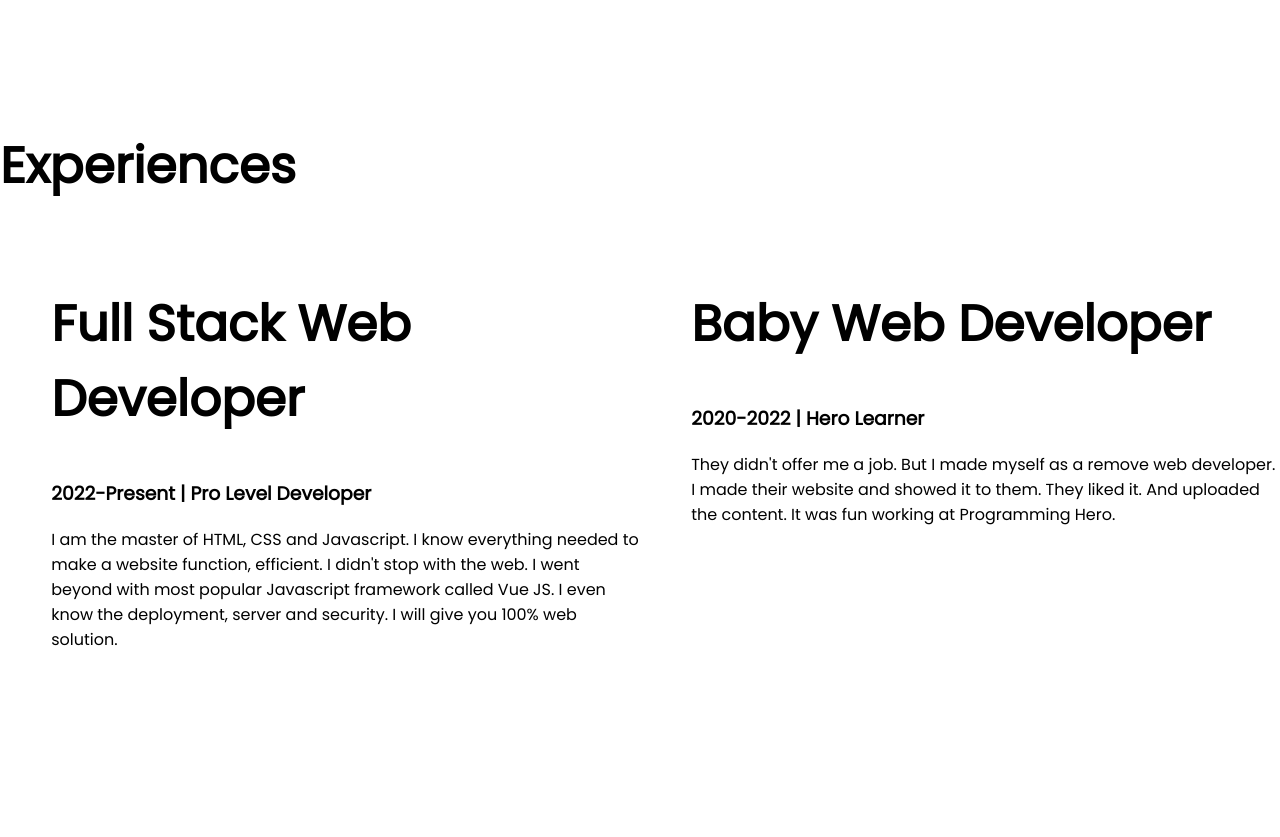
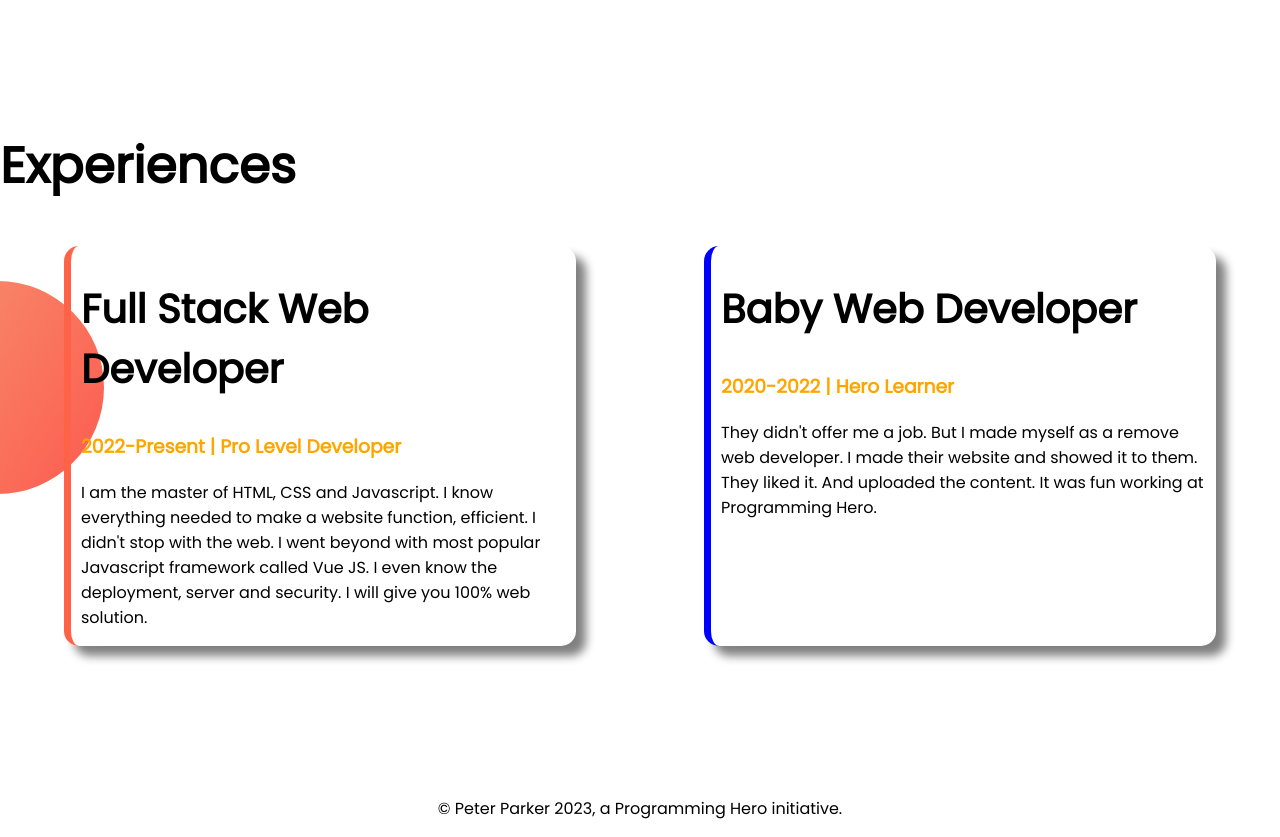
Before and after one commit to samiaurmee/developer-portfolio, a plain HTML site: page index.html in a window 1280 px wide. Shown: the part 1120-1957 px from the top of the page. Drawn offline with Linux system fonts and the light colour scheme.

Commit message:
style border and added footer

```diff
--- a/index.html
+++ b/index.html
@@ -54,24 +54,29 @@
     <section class="experience-area">
         <h1>Experiences</h1>
         <div class="flexible-container">
-            <div class="half-width">
-                <h1>Full Stack Web Developer</h1>
-                <h3>2022-Present | Pro Level Developer</h3>
+            <div id="full-stack-web-developer" class="experience-item">
+                <h2>Full Stack Web Developer</h2>
+                <h3 class="orange-color">2022-Present | Pro Level Developer</h3>
                 <p>I am the master of HTML, CSS and Javascript. I know everything needed to make a website function,
                     efficient. I didn't stop with the web. I went beyond with most popular Javascript framework called
                     Vue
-                    JS. I even know the deployment, server and security. I will give you 100% web solution.</p>
+                    JS. I even know the deployment, server and security. I will give you 100% web solution.
+                </p>
             </div>
-            <div class="half-width">
-                <h1>Baby Web Developer</h1>
-                <h3>2020-2022 | Hero Learner</h3>
+            <div id="Baby-Web-Developer" class="experience-item">
+                <h2>Baby Web Developer</h2>
+                <h3 class="orange-color">2020-2022 | Hero Learner</h3>
                 <p>They didn't offer me a job. But I made myself as a remove web developer. I made their website and
                     showed
-                    it to them. They liked it. And uploaded the content. It was fun working at Programming Hero.</p>
+                    it to them. They liked it. And uploaded the content. It was fun working at Programming Hero.
+                </p>
             </div>
         </div>
     </section>
 
 </body>
+<footer>
+    <p>© Peter Parker 2023, a Programming Hero initiative.</p>
+</footer>
 
 </html>
--- a/style.css
+++ b/style.css
@@ -5,6 +5,10 @@ body {
 
 h1 {
     font-size: 50px;
+}
+
+h2 {
+    font-size: 40px;
 }
 
 .orange-color {
@@ -19,6 +23,7 @@ h1 {
 .half-width {
     width: 50%;
     padding-left: 4%;
+
 }
 
 .half-width img {
@@ -45,3 +50,30 @@ h1 {
     background-position: right;
 
 }
+
+.experience-area {
+    background-image: url(images/exp-bg.png);
+    background-repeat: no-repeat;
+    background-position: left;
+}
+
+.experience-item {
+    width: 40%;
+    margin-left: 5%;
+    margin-right: 5%;
+    padding-left: 10px;
+    border-radius: 15px;
+    box-shadow: 10px 10px 10px gray;
+}
+
+#full-stack-web-developer {
+    border-left: 7px solid tomato;
+}
+
+#Baby-Web-Developer {
+    border-left: 7px solid blue;
+}
+
+footer p {
+    text-align: center;
+}
```
